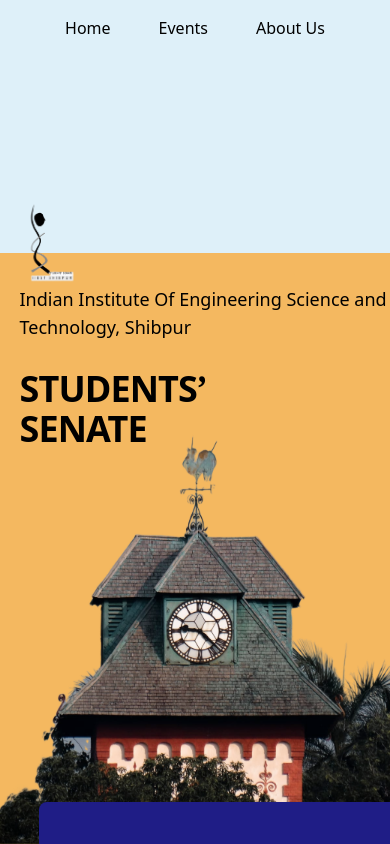
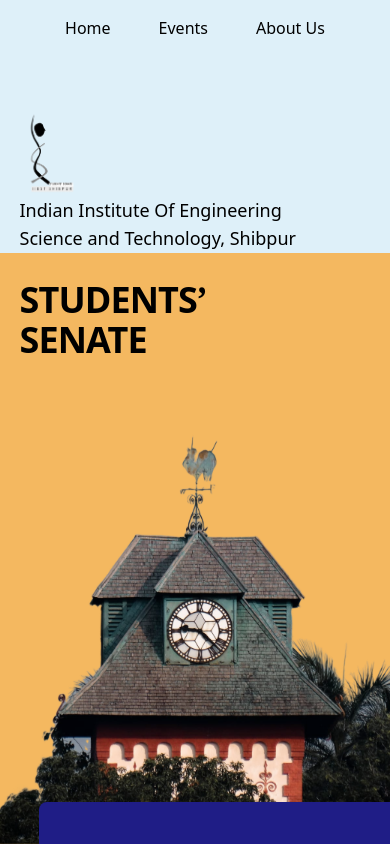
Before and after one commit to DugarRishab/students-senate-iiests, a React (Vite) app: page /about in a window 390 px wide. Shown: the top 844 px of the page. Built offline with nearby package versions, Linux system fonts and the light colour scheme; a web font is replaced by a local one.

Commit message:
update: heading position change

```diff
--- a/src/sections/HeroSection/CommonHeroSection.jsx
+++ b/src/sections/HeroSection/CommonHeroSection.jsx
@@ -5,14 +5,21 @@
     <section className="min-h-screen relative">
       <Navbar />
 
-      <div className="flex flex-col justify-start pt-[50%] md:pt-[12%] pl-[5%] h-screen mx-auto max-w-[1920px]">
+      <div className="flex flex-col justify-start pt-[27%] md:pt-[12%] pl-[5%] h-screen mx-auto max-w-[1920px]">
         <img
           src="./assets/imgs/Students_Senate_Logo.png"
           alt="IIEST Shibpur Logo"
           className="w-16 md:w-20 lg:w-24 xl:w-28 z-40"
         />
         <p className="text-lg md:text-3xl font-normal font-sans mb-7 md:mb-12 z-40">
-          Indian Institute Of Engineering Science and <br /> Technology, Shibpur
+          <span className="md:hidden">
+            Indian Institute Of Engineering <br /> Science and Technology,
+            Shibpur
+          </span>
+          <span className="hidden md:block">
+            Indian Institute Of Engineering Science and <br /> Technology,
+            Shibpur
+          </span>
         </p>
         <p className="uppercase text-4xl md:text-8xl font-semibold __font-viaoda font-sans z-40 tracking-tight">
           STUDENTS<span className="font-serif">’</span> <br /> SENATE
```
